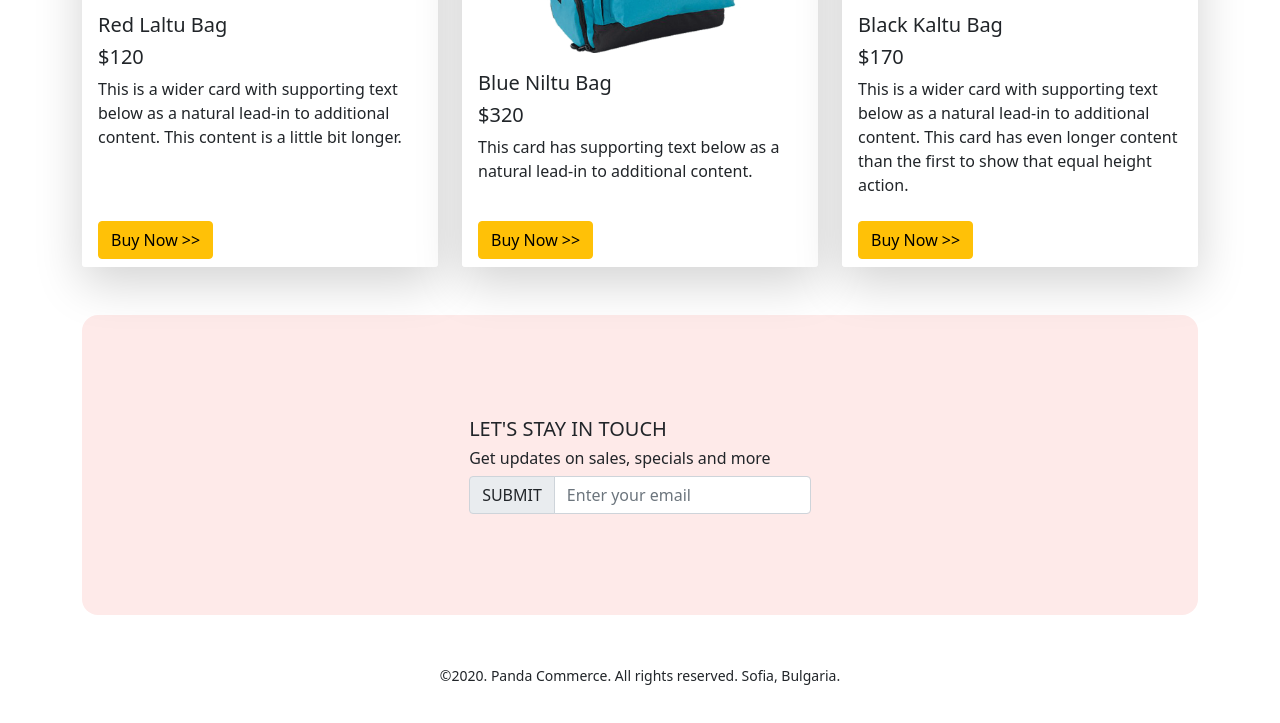
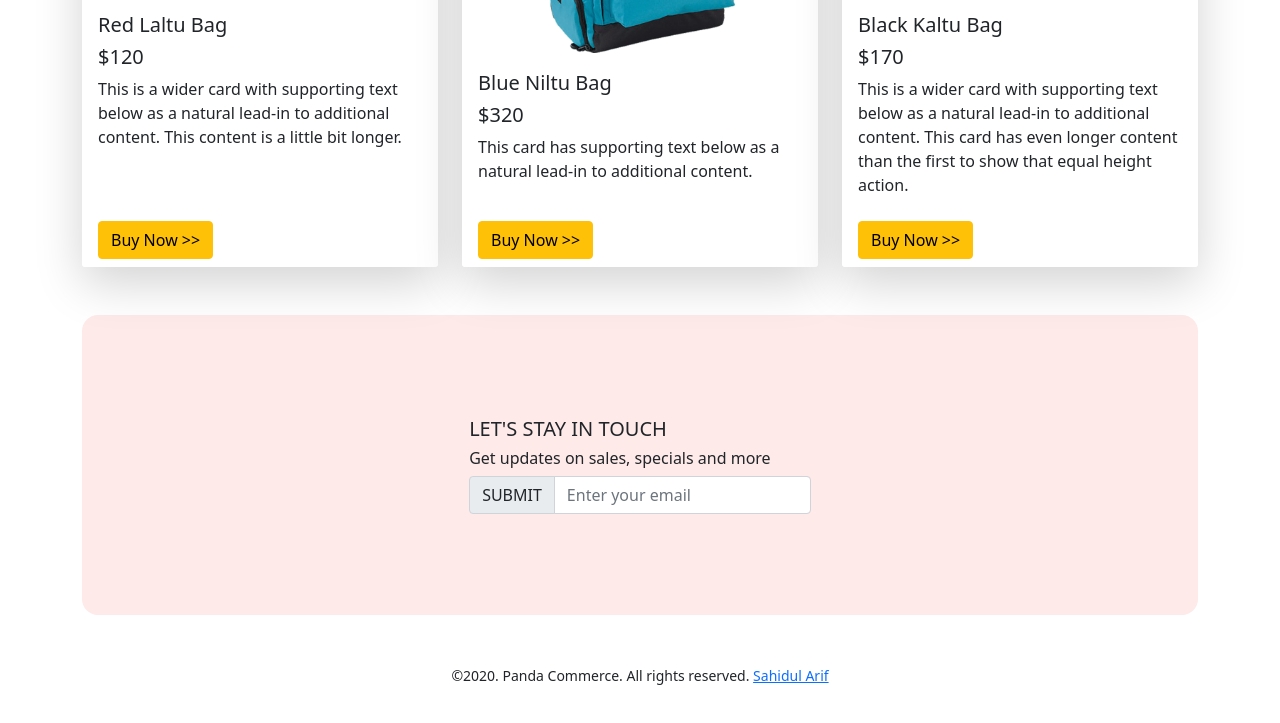
Before and after one commit to sahidularif/panda-e-commerce, a plain HTML site: page index.html in a window 1280 px wide. Shown: the part 1767-2490 px from the top of the page. Drawn offline with Linux system fonts and the light colour scheme.

Commit message:
add footer

```diff
--- a/index.html
+++ b/index.html
@@ -231,7 +231,7 @@
         </section>
     </main>
     <footer class="text-center mt-5 mb-5">
-        <small>©2020. Panda Commerce. All rights reserved. Sofia, Bulgaria.</small>
+        <small>©2020. Panda Commerce. All rights reserved. <a href="mailto:sahidularif1@gmail.com">Sahidul Arif</a></small>
     </footer>
 
     <script src="js/bootstrap.bundle.min.js"></script>
```
